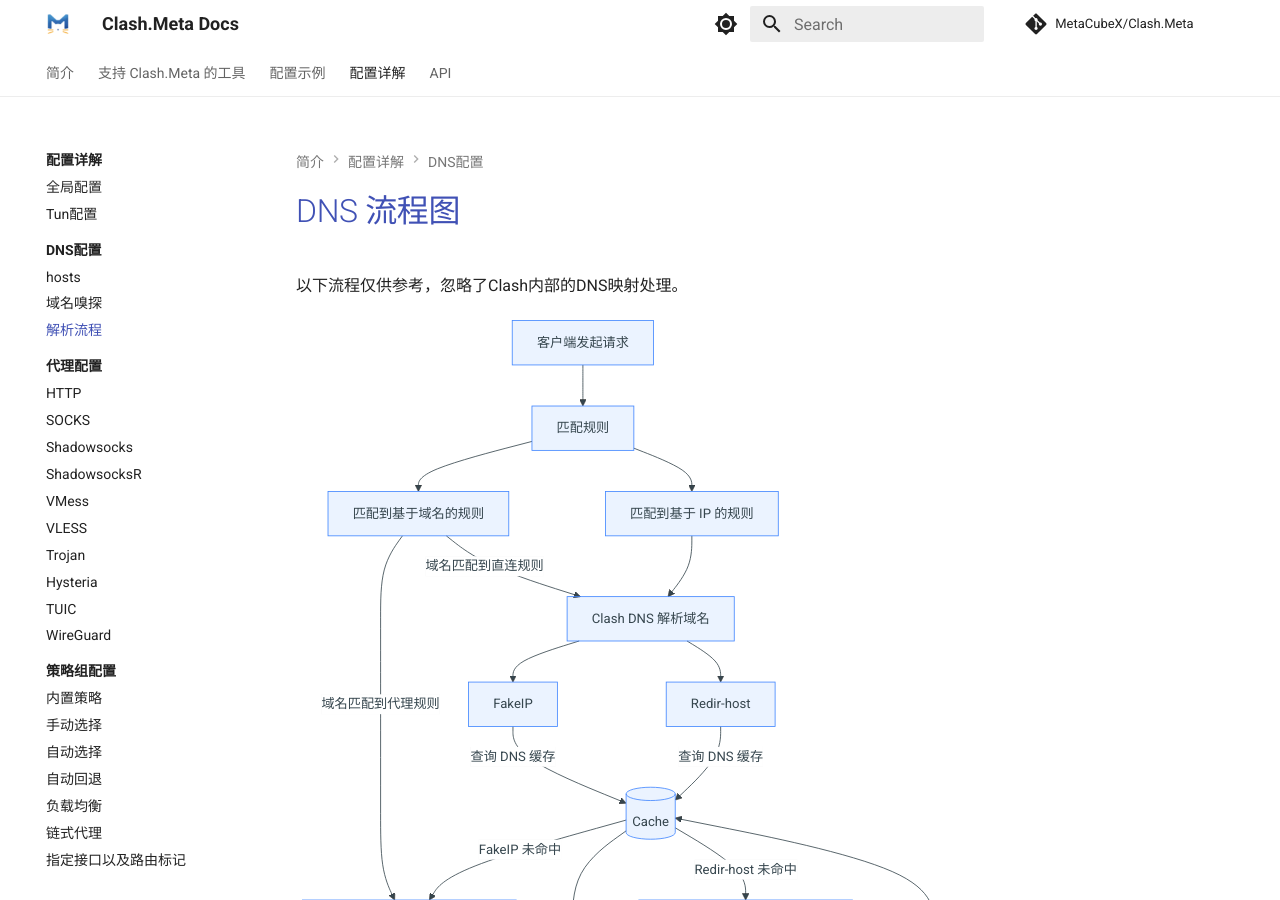
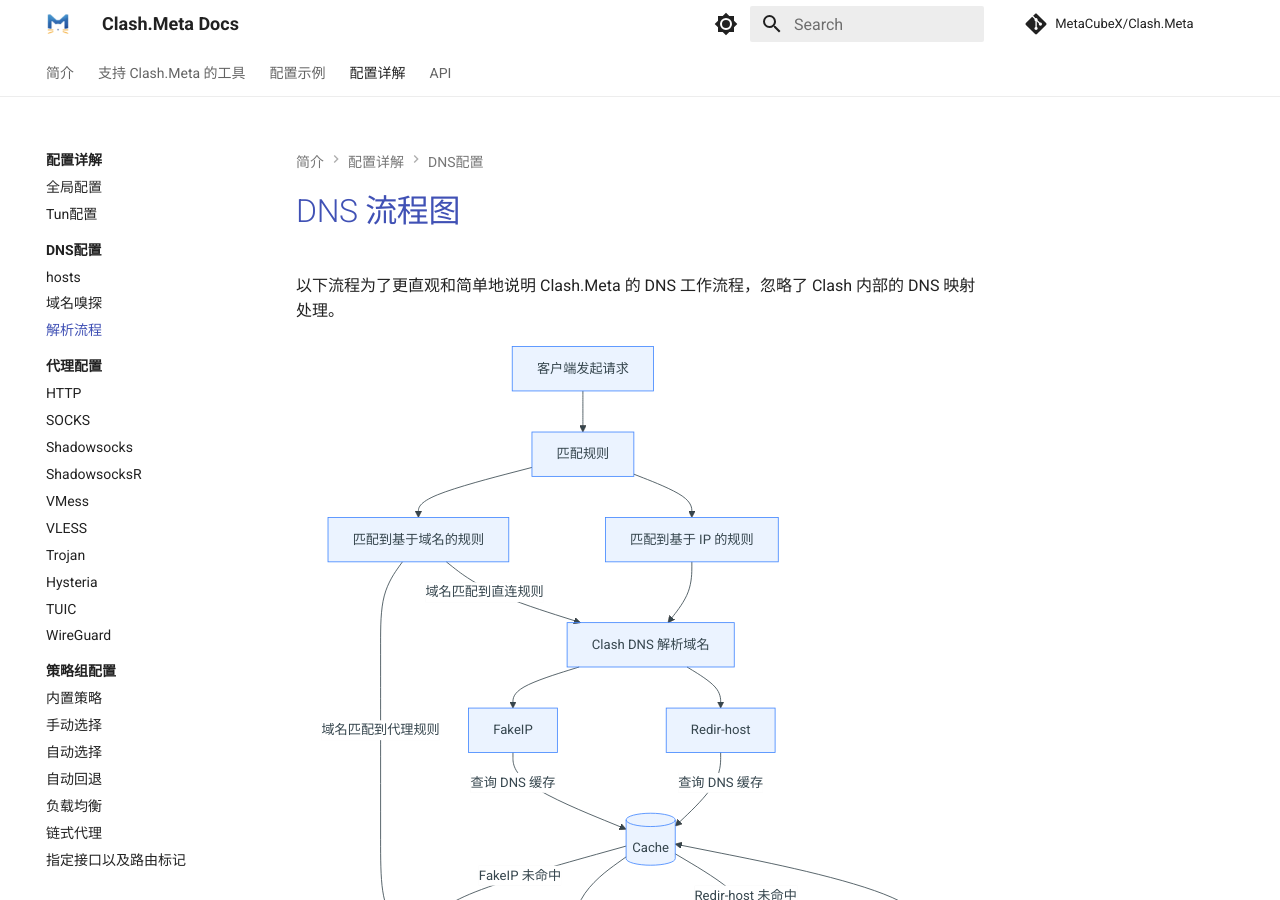
Before and after one commit to MetaCubeX/Meta-Docs, an MkDocs documentation site: the page built from docs/config/dns/diagram.md, in a window 1280 px wide and 900 px high. Built offline with MkDocs 1.6.1 and Material for MkDocs 9.7.7, drawn with Linux system fonts in a browser that asks for light colours; comment, search, counter and statistics services are not loaded.

Commit message:
modified:   README.md 	modified:   docs/config/dns/diagram.md

````diff
--- a/docs/config/dns/diagram.md
+++ b/docs/config/dns/diagram.md
@@ -1,6 +1,6 @@
 # DNS 流程图
 
-以下流程仅供参考，忽略了Clash内部的DNS映射处理。
+以下流程为了更直观和简单地说明 Clash.Meta 的 DNS 工作流程，忽略了 Clash 内部的 DNS 映射处理。
 
 ```mermaid
 flowchart TD
````
Also changed, not shown: README.md (+8 -1 lines).
